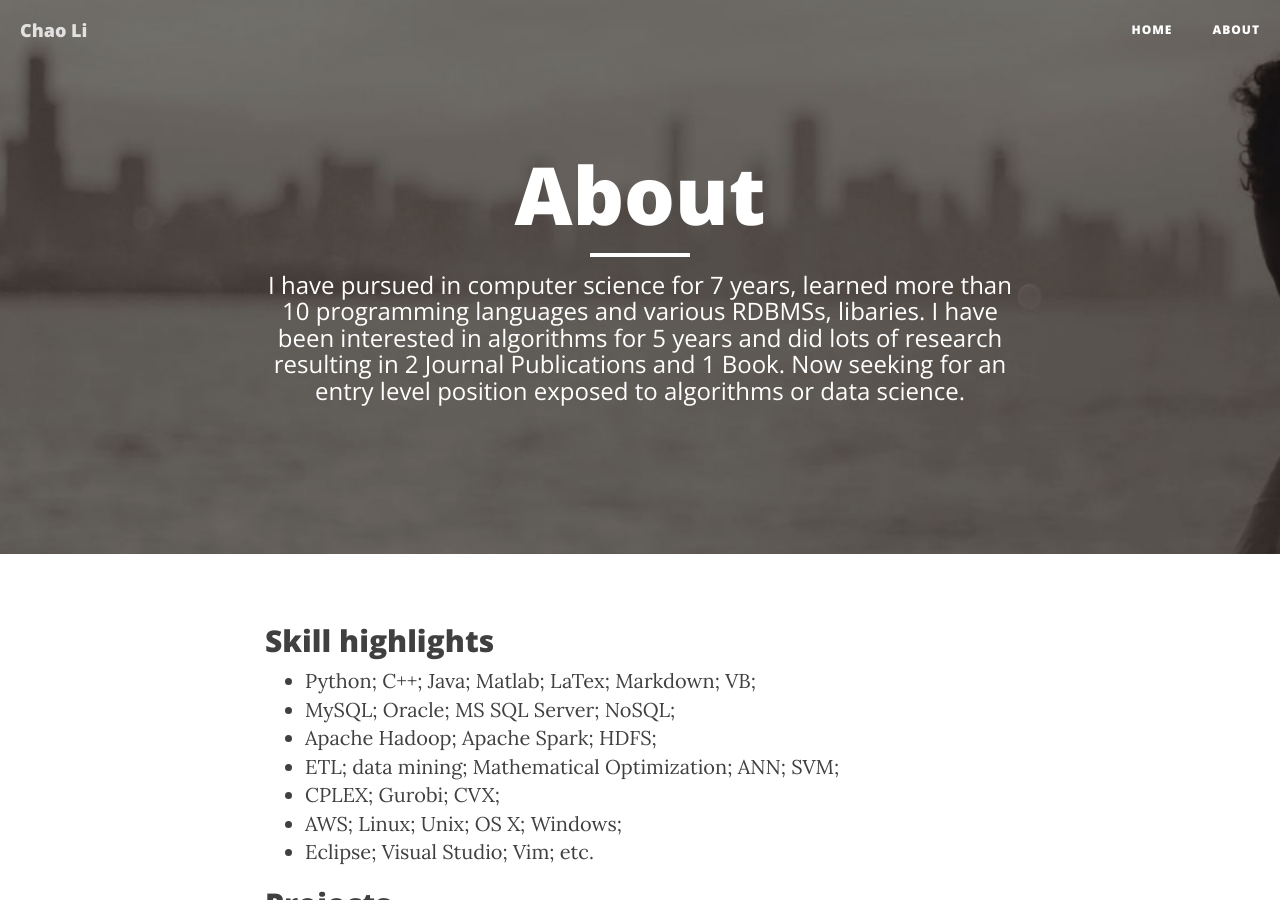
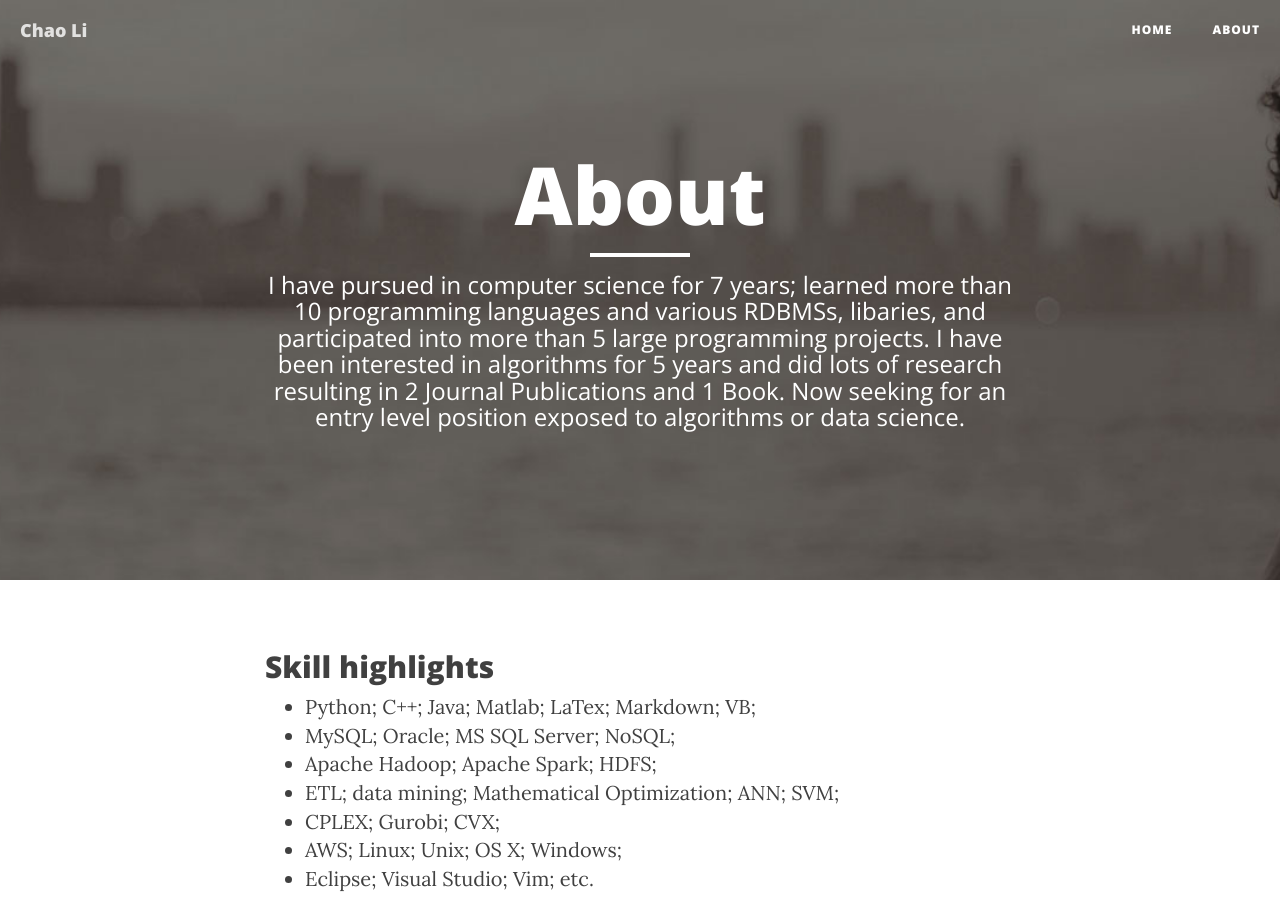
Before and after one commit to Mungyi/chaopli.github.io, a Jekyll site: the page built from about.html, in a window 1280 px wide and 900 px high. Built offline with Jekyll 4.4.1, drawn with Linux system fonts in a browser that asks for light colours; nearby versions of some CDN libraries.

Commit message:
updated resume

```diff
--- a/about.html
+++ b/about.html
@@ -1,7 +1,7 @@
 ---
 layout: page
 title: "About"
-description: "I have pursued in computer science for 7 years, learned more than 10 programming languages and various RDBMSs, libaries. I have been interested in algorithms for 5 years and did lots of research resulting in 2 Journal Publications and 1 Book. Now seeking for an entry level position exposed to algorithms or data science."
+description: "I have pursued in computer science for 7 years; learned more than 10 programming languages and various RDBMSs, libaries, and participated into more than 5 large programming projects. I have been interested in algorithms for 5 years and did lots of research resulting in 2 Journal Publications and 1 Book. Now seeking for an entry level position exposed to algorithms or data science."
 header-img: "img/about-bg.jpg"
 ---
 <h2>Skill highlights</h2>
```
